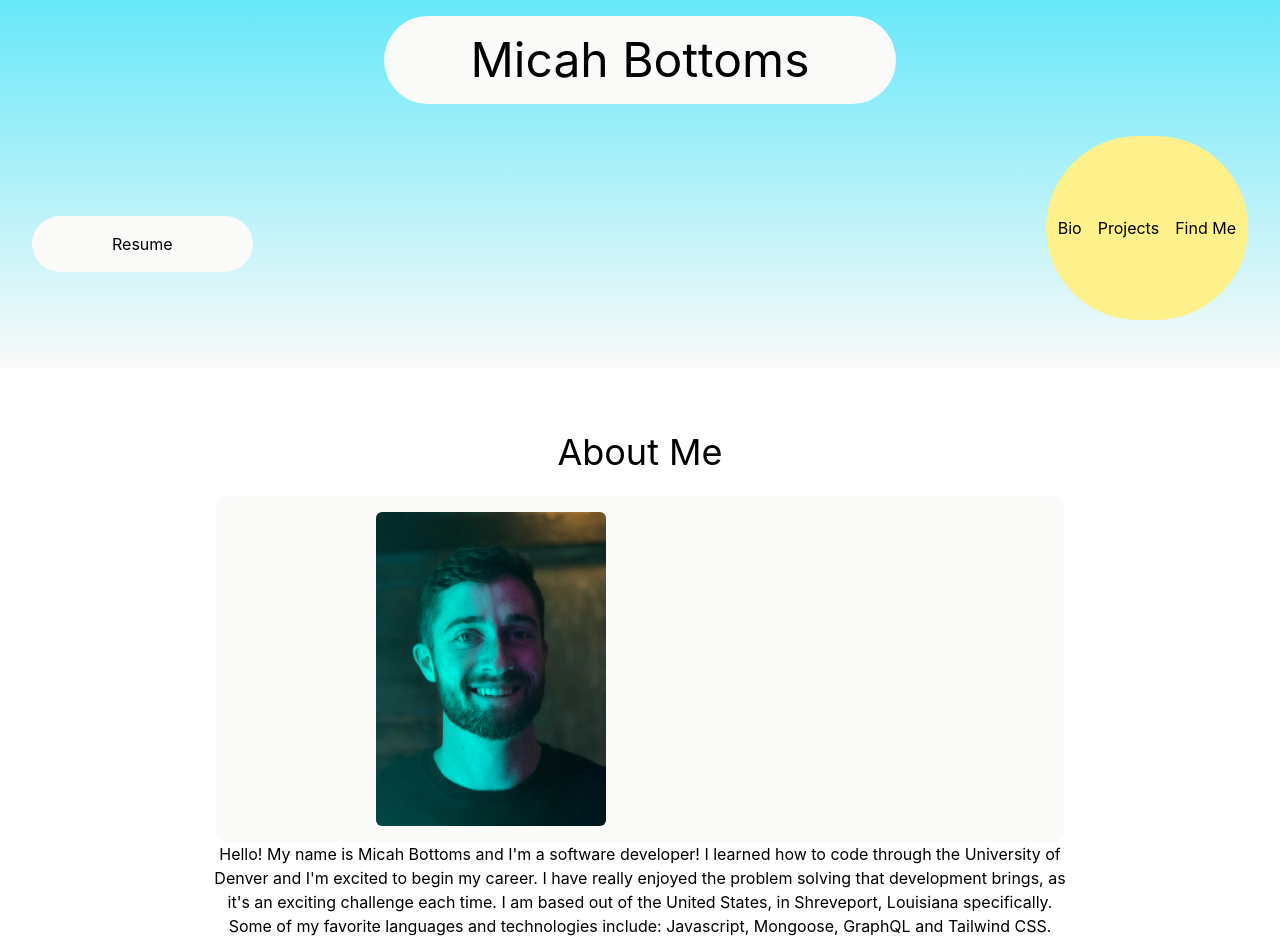
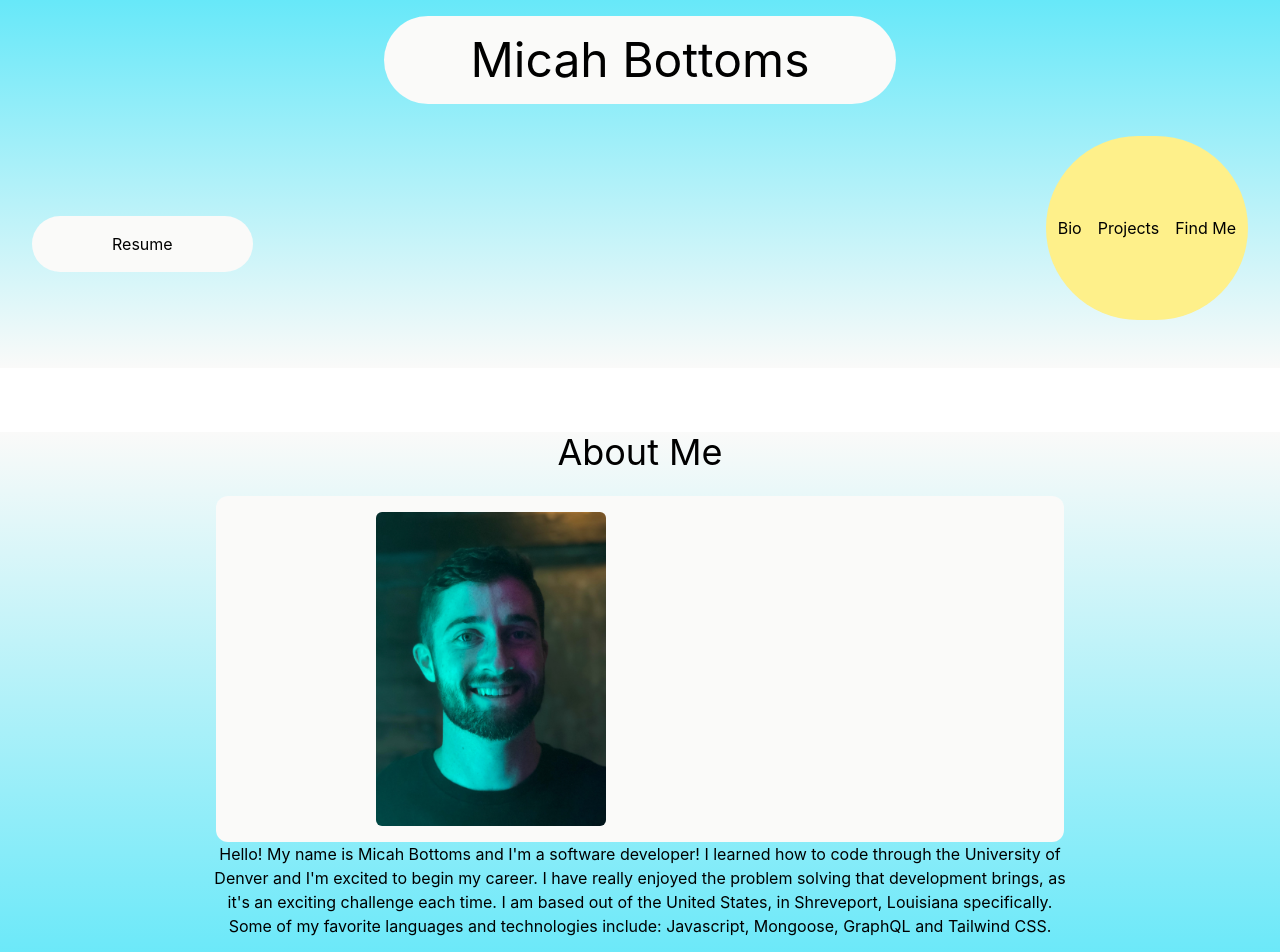
Before and after one commit to mbottoms3/portfolio, a React (Create React App) app: page /about in a window 1280 px wide. Shown: the top 952 px of the page. Built offline with nearby package versions, Linux system fonts and the light colour scheme.

Commit message:
added styling to components

```diff
--- a/src/components/Bio.js
+++ b/src/components/Bio.js
@@ -3,6 +3,7 @@ import image5 from "../assets/micah.jpg";
 
 function Bio() {
   return (
+    <div className="bg-gradient-to-b from-light to-skyBlue">
       <div id="bio" className="text-center mt-16 mx-2 lg:mx-48 pb-8">
         <h3 className="text-4xl mb-6">About Me</h3>
         {/* Image Div */}
@@ -19,14 +20,15 @@ function Bio() {
         </div>
         {/* Bio text */}
         <p className="mx-2 md:px-2">
-        Hello! My name is Micah Bottoms and I'm a software developer! I learned
-        how to code through the University of Denver and I'm excited to begin my
-        career. I have really enjoyed the problem solving that development
-        brings, as it's an exciting challenge each time. I am based out of the
-        United States, in Shreveport, Louisiana specifically. Some of my
-        favorite languages and technologies include: Javascript, Mongoose,
-        GraphQL and Tailwind CSS.
+          Hello! My name is Micah Bottoms and I'm a software developer! I
+          learned how to code through the University of Denver and I'm excited
+          to begin my career. I have really enjoyed the problem solving that
+          development brings, as it's an exciting challenge each time. I am
+          based out of the United States, in Shreveport, Louisiana specifically.
+          Some of my favorite languages and technologies include: Javascript,
+          Mongoose, GraphQL and Tailwind CSS.
         </p>
+      </div>
     </div>
   );
 }
--- a/src/components/Projects.js
+++ b/src/components/Projects.js
@@ -6,7 +6,7 @@ import image4 from "../assets/tripSplit.png";
 
 function Projects() {
   return (
-    <div>
+    <div className="bg-gradient-to-b from-light to-skyBlue pb-8">
       <div id="projects">
         <h3 className="text-center text-4xl mb-4">Projects</h3>
         <p className="text-center mb-6">
```
Lines whose indentation alone changed are shown as unchanged.
